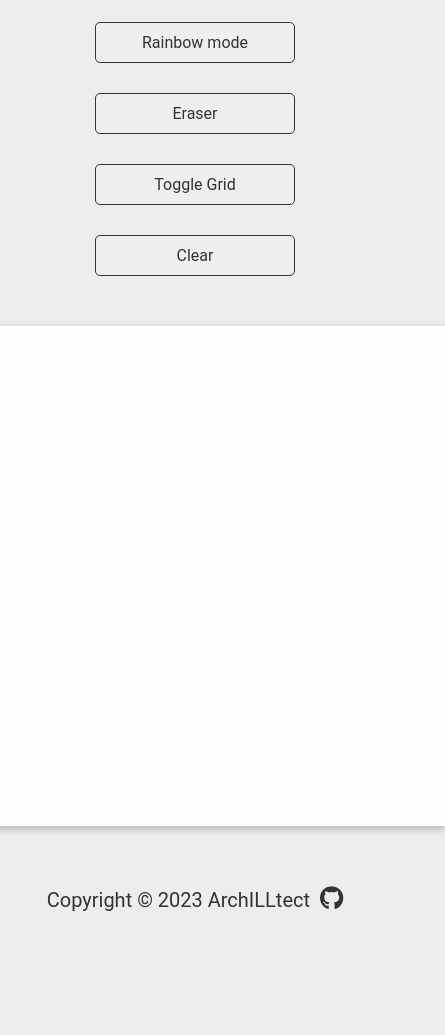
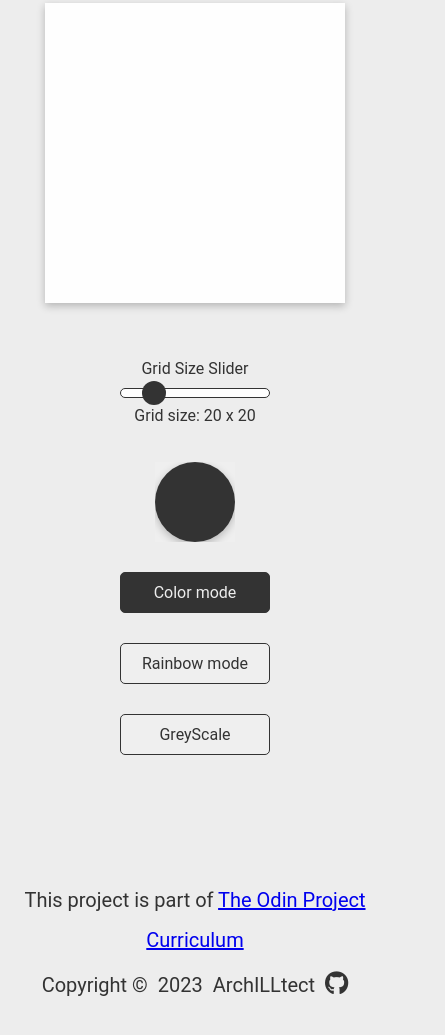
Before and after one commit to ArchILLtect/odin-etch-a-sketch, a plain HTML site: page index.html in a window 390 px wide. Shown: the part 435-1470 px from the top of the page, 445 px wide, since content can reach past the window. Before the commit the page ends 1361 px from the top, so only its background shows below. Drawn offline with Linux system fonts and the light colour scheme.

Commit message:
Complete newest version

```diff
--- a/etchASketch.css
+++ b/etchASketch.css
@@ -7,39 +7,38 @@
     --secondary-light: #fefefe;
 }
 
-*,
+
+
+* {
+    box-sizing: border-box;
+    padding: 0;
+    margin: 0;
+}
+
+/* *,
 *::before,
 *::after {
   box-sizing: border-box;
   padding: 0;
   margin: 0;
-}
+} */
 
 html {
-    /* footer support */
     position: relative;
     min-height: 100%;
 }
 
 body {
+    display: flex;
+    flex-direction: column;
+    align-items: center;
     background-color: var(--primary-light);
     color: var(--primary-dark);
     font-family: 'Roboto', sans-serif;
-    line-height: 1.6;
-    /* footer support */
+    line-height: 2.0;
     margin-bottom: 100px;
 }
-/*
-body {
-    display: flex;
-    flex-direction: column;
-    justify-content: center;
-    align-items: center;
-    height: 100vh;
-    background-color: beige;
-    margin-bottom: 100px;
-}
- */
+
 h1 {
     line-height: 1.2;
   }
@@ -49,25 +48,18 @@ h1 {
 }
 
 .title {
+    margin-top: 0.5em;
     text-align: center;
-    font-size: 80px;
+    font-size: 70px;
 }
-
-/* .header {
-    font-family: 'Lucida Sans', 'Lucida Sans Regular', 'Lucida Grande', 'Lucida Sans Unicode', Geneva, Verdana, sans-serif;
-    font-size: 1.5em;
-    text-align: center;
-    margin: 30px;
-    color: black;
-} */
 
 main {
     display: flex;
     align-items: center;
-    justify-content: flex-end;
+    justify-items: center;
     gap: 100px;
     max-width: 1100px;
-    margin: 0 auto;
+    /* margin: 0 auto; */
 }
 
 .gridConfig {
@@ -85,21 +77,10 @@ main {
     align-items: center;
     justify-content: center;
     width: 100%;
- /*    border: 1px solid var(--primary-dark); */
     border-radius: 5px;
 }
-/*
-.gridWrapper {
-    height: 75vw;
-    width: 75vw;
-    max-height: var(--content-width);;
-    max-width: var(--content-width);
-    margin: 30px auto;
-    position: relative;
-}
- */
 
-#gridContainer {
+.gridContainer {
     display: grid;
     width: var(--content-width);
     height: var(--content-width);
@@ -107,29 +88,27 @@ main {
     box-shadow: rgba(0, 0, 0, 0.24) 0px 3px 8px;
 }
 
-.gridNode {
+.gridNode, .noUse {
     user-select: none;
 }
 
-/*
-.gridContainer > * {
-    height: 100%;
-    background-color: #FfFfFf;
-    transition: all 0.5s;
-}
- */
-
 .footer {
     position: absolute;
-    bottom: 0;
-    left: 0;
+    bottom: 3vh;
     display: flex;
+    flex-direction: column;
     align-items: center;
     justify-content: center;
+    margin-top: 30px;
+    gap: 5px;
+    width: 100%;
+    padding: 20px;
+    font-size: 20px;
+}
+
+.copyrightFooter {
+    display: flex;
     gap: 10px;
-    width: 100%;
-    padding: 10px;
-    font-size: 20px;
 }
 
 .fa-github {
@@ -187,6 +166,7 @@ input[type='color']:active {
 
 input[type='color'] {
     -webkit-appearance: none;
+    appearance: none;
     width: 80px;
     height: 80px;
     border: none;
@@ -209,6 +189,7 @@ input[type='color']::-webkit-color-swatch {
 
 input[type='range'] {
     -webkit-appearance: none;
+    appearance: none;
     background-color: var(--primary-light);
 }
 
@@ -271,20 +252,6 @@ input[type="color" i] {
 }
  */
 
-/* Options Under Pixel Container */
-.grid-options {
-    width: 75vw;
-    display: flex;
-    flex-direction: column;
-    justify-content: space-between;
-    margin-bottom: 30px;
-    align-items: center;
-    max-width: var(--content-width)
-}
-
-.grid-options > * {
-    flex: 1 1 auto;
-}
 
 .gridOn {
     border: 1px solid lightgray;
@@ -297,14 +264,6 @@ input[type="color" i] {
     margin-right: 5px;
 }
 
-.size-container p {
-    color: black;
-    font-size: 18px;
-    font-family: Audiowide, cursive;
-    text-align: center;
-    margin: 7px 0;
-}
-
  .slider {
     width: 100%;
     height: 15px;
@@ -313,7 +272,7 @@ input[type="color" i] {
     transition: 0.2s;
     border-radius: 7px;
 }
-
+/*
 .sizeDisplay {
     display: flex;
     align-items: center;
@@ -324,74 +283,51 @@ input[type="color" i] {
     border-radius: 7px;
     background-color: black;
 }
-
-.sizeDisplayTxt {
-    color: red;
-}
-
-/* Chrome *//*
-.slider::-webkit-slider-thumb {
-    -webkit-appearance: none;
-    appearance: none;
-    width: 30px;
-    height: 30px;
-    background: white;
-    border-radius: 50%;
-    cursor: pointer;
-}*/
-
-/* Firefox *//*
-slider::-moz-range-thumb {
-    width: 15px;
-    height: 30px;
-    background: white;
-    border-radius: 7px;
-    cursor: pointer;
-}*/
-/*
+ */
 @media only screen and (min-width: 1500px) {
     :root {
         --content-width: 600px;
     }
-} */
+}
 
 @media (max-width: 1200px) {
+    :root {
+        --content-width: 500px;
+    }
+
     .main {
         justify-content: center;
+        gap: 50px;
+    }
+
+    .gridContainer {
+        width: 400px;
+        height: 400px;
+    }
+
+    .gridConfig {
+        width: 150px;
     }
 }
 
 @media (max-width: 850px) {
-.main {
-    gap: 50px;
-}
-
-.settings {
-    width: 150px;
-    gap: 16px;
-}
-
-.size-value {
-    margin-bottom: -4px;
-}
-
-.grid {
-    width: 400px;
-    height: 400px;
-}
-}
-
-@media (max-width: 650px) {
     .title {
         font-size: 50px;
     }
 
     .main {
-    flex-direction: column-reverse;
+        flex-direction: column;
     }
 
-.grid {
+    .gridContainer {
         width: 300px;
         height: 300px;
     }
+
+    .footer {
+        display: flex;
+        text-align: center;
+        position: relative;
+        margin-top: 130px;
     }
+}
--- a/etchASketch.js
+++ b/etchASketch.js
@@ -89,6 +89,7 @@ function selectMode(newMode) {
 function appPrep() {
     clearScreen();
     createGrid();
+    selectMode('color');
     document.addEventListener('mousedown', function(){
         mouseDown = true;
     });
@@ -151,6 +152,7 @@ eraserModeBtn.addEventListener('click', function(){
 toggleGridBtn.addEventListener('click', function(){
     let gridNodes = document.querySelectorAll('.gridNode');
     gridNodes.forEach(node => node.classList.toggle('gridOn'));
+    toggleGridBtn.classList.toggle('active');
 })
 
 // Clear button
@@ -166,3 +168,6 @@ gridSizeSlider.addEventListener('change', function(e){
     // Reload the grid
     createGrid(e.target.value)
 });
+
+const sliderTxt = document.querySelectorAll('.gridSliderContainer p');
+sliderTxt.forEach(para => para.classList.add('noUse') )
--- a/index.html
+++ b/index.html
@@ -14,6 +14,11 @@
             <h1 class="title">Sketch-a-la-Click</h1>
         </header>
         <main class="main" >
+            <div class="gridConfig">
+                <button id="eraserModeBtn">Eraser</button>
+                <button id="toggleGridBtn">Toggle Grid</button>
+                <button class="clearScreen" id="clearScreen" type="button">Clear</button>
+            </div>
             <div id="gridContainer" class="gridContainer">
             </div>
             <div class="gridConfig">
@@ -25,21 +30,21 @@
                 <input id="colorChoice" type="color" value="#333333" />
                 <button id="colorModeBtn">Color mode</button>
                 <button id="rainbowModeBtn">Rainbow mode</button>
-                <button id="eraserModeBtn">Eraser</button>
-                <button id="toggleGridBtn">Toggle Grid</button>
-                <button class="clearScreen" id="clearScreen" type="button">Clear</button>
+                <button id="rainbowModeBtn">GreyScale</button>
             </div>
         </main>
         <footer class="footer">
-            <p>
-              Copyright ©
-              <script>
-                document.write(new Date().getFullYear())
-              </script>
-              ArchILLtect
-            </p>
-            <a href="https://github.com/michalosman" target="_blank">
-              <i class="fab fa-github"></i></a>
+            <div>
+            <p>This project is part of <a
+                href="https://www.theodinproject.com/courses/web-development-101/lessons/etch-a-sketch-project">The Odin
+                Project Curriculum</a></p>
+            </div>
+            <div class="copyrightFooter">
+                <p>Copyright ©</p>
+                <script>document.write(new Date().getFullYear())</script>
+                <p>ArchILLtect</p>
+                <a href="https://github.com/ArchILLtect" target="_blank"><i class="fab fa-github"></i></a>
+            </div>
         </footer>
         <script src="etchASketch.js"></script>
     </body>
```
Also changed, not shown: 1 other file. Lines whose indentation alone changed are shown as unchanged.
